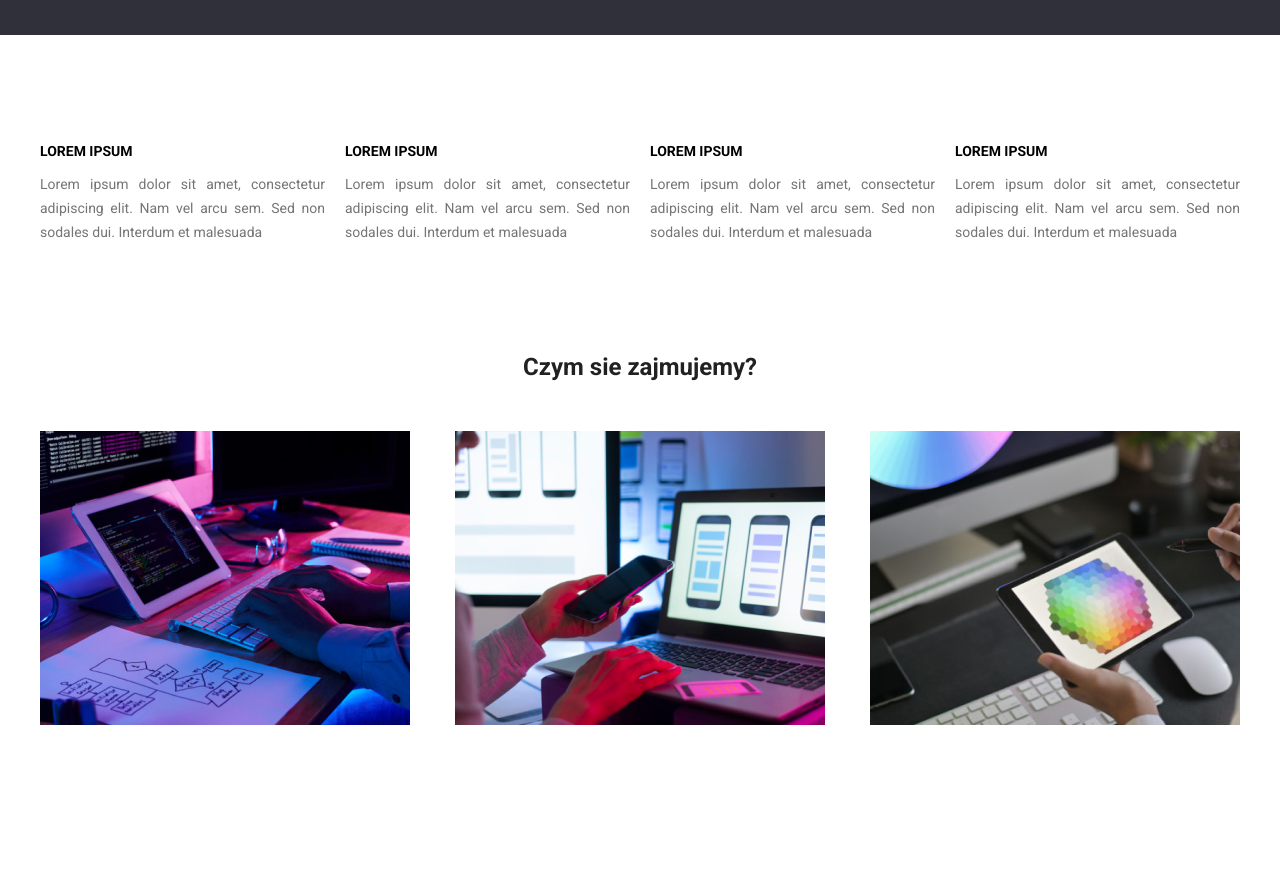
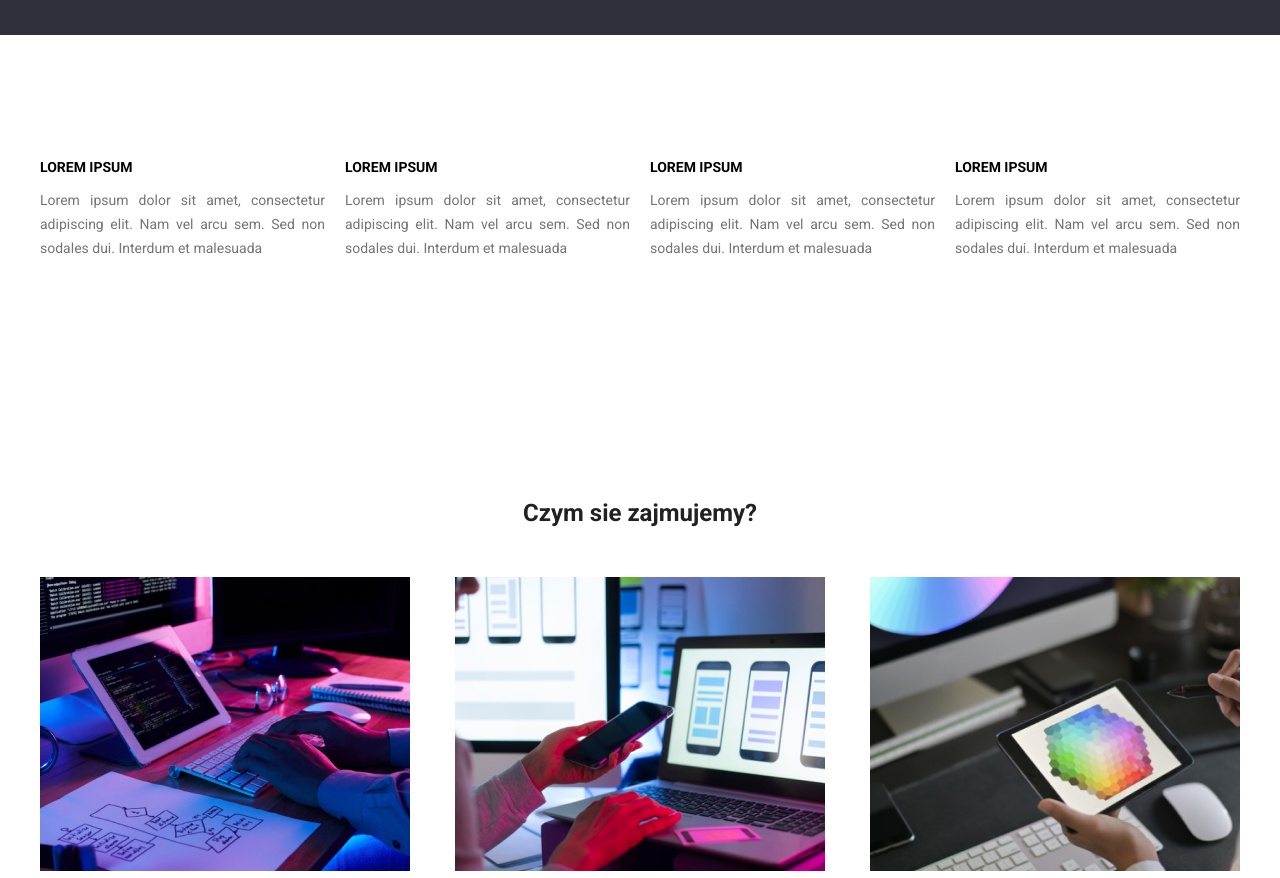
Before and after one commit to GosiaAntoniak/goit-markup-hw-03, a plain HTML site: page index.html in a window 1280 px wide. Shown: the part 560-1438 px from the top of the page. Drawn offline with nearby package versions, Linux system fonts and the light colour scheme.

Commit message:
Poprawka praca domowa 3

```diff
--- a/css/styles.css
+++ b/css/styles.css
@@ -7,8 +7,8 @@
   --white-main-banner: #ffffff;
   --portfolio-button: #f5f4fa;
   --flex-gap: 1.25rem;
+  --button-radius: 4px;
 }
-
 body {
   color: var(--grey);
   background-color: var(--white-main-banner);
@@ -19,6 +19,9 @@ body {
 .container {
   margin: 0 auto;
   width: 1200px;
+}
+.section {
+  padding: 94px 0;
 }
 .header-elements {
   background-color: var(--white-main-banner);
@@ -98,13 +101,12 @@ body {
   border: 0;
   outline: none;
   cursor: pointer;
+  border-radius: var(--button-radius);
 }
 .main-description-box {
   list-style: none;
   display: flex;
   justify-content: flex-start;
-  margin-top: 94px;
-  margin-bottom: 94px;
   padding: 0;
   gap: var(--flex-gap);
 }
@@ -120,9 +122,6 @@ body {
 }
 .main-description-text {
   line-height: 1.71;
-}
-.section-working {
-  margin-bottom: 188px;
 }
 .section-headline {
   color: var(--black);
@@ -212,7 +211,7 @@ about-position {
   font-weight: 500;
   outline: none;
   border: 0;
-  border-radius: 4px;
+  border-radius: var(--button-radius);
   padding: 6px 22px;
   cursor: pointer;
 }
--- a/index.html
+++ b/index.html
@@ -61,7 +61,7 @@
         <button class="button-main" type="button">Zamów usługę</button>
       </div>
       </div>
-      <div class="container">
+      <section class=" section container">
         <ul class="main-description-box">
           <li>
             <div class="main-description">
@@ -100,9 +100,9 @@
             </div>
           </li>
         </ul>
-      </div>
+      </section>
 
-      <div class="section-working container">
+      <section class="section container">
         <h2 class="section-headline">Czym sie zajmujemy?</h2>
         <ul class="section-working-kind">
           <li>
@@ -131,8 +131,8 @@
             />
           </li>
         </ul>
-      </div>
-      <div class="container">
+      </section>
+      <section class="container section">
         <h2 class="section-headline">Nasz zespół</h2>
         <ul class="about-us">
           <li>
```
